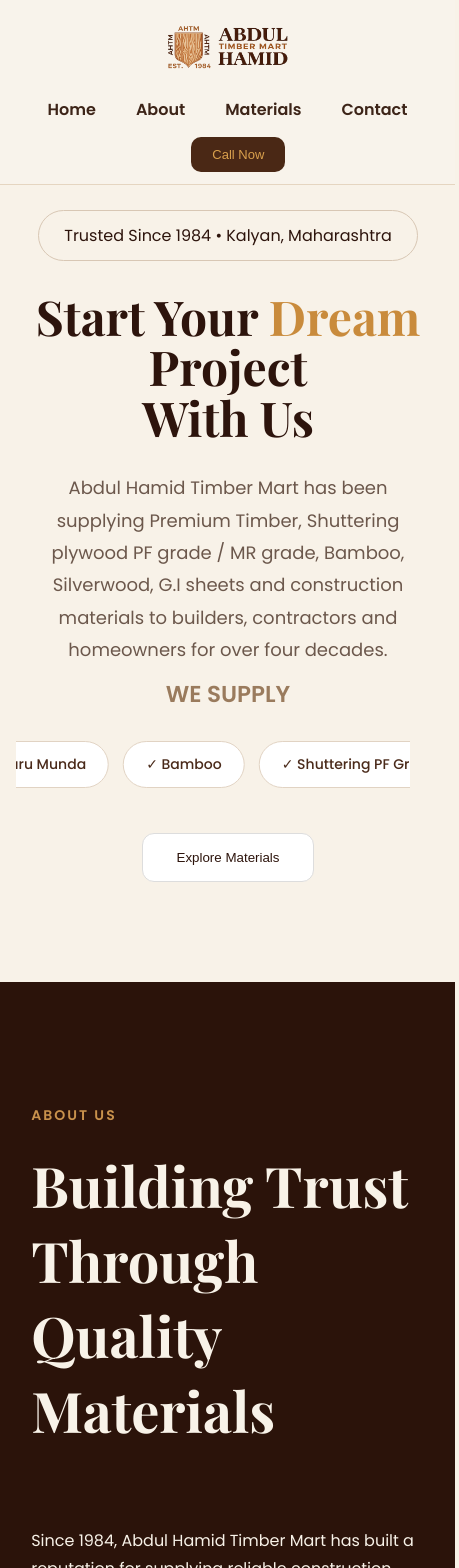
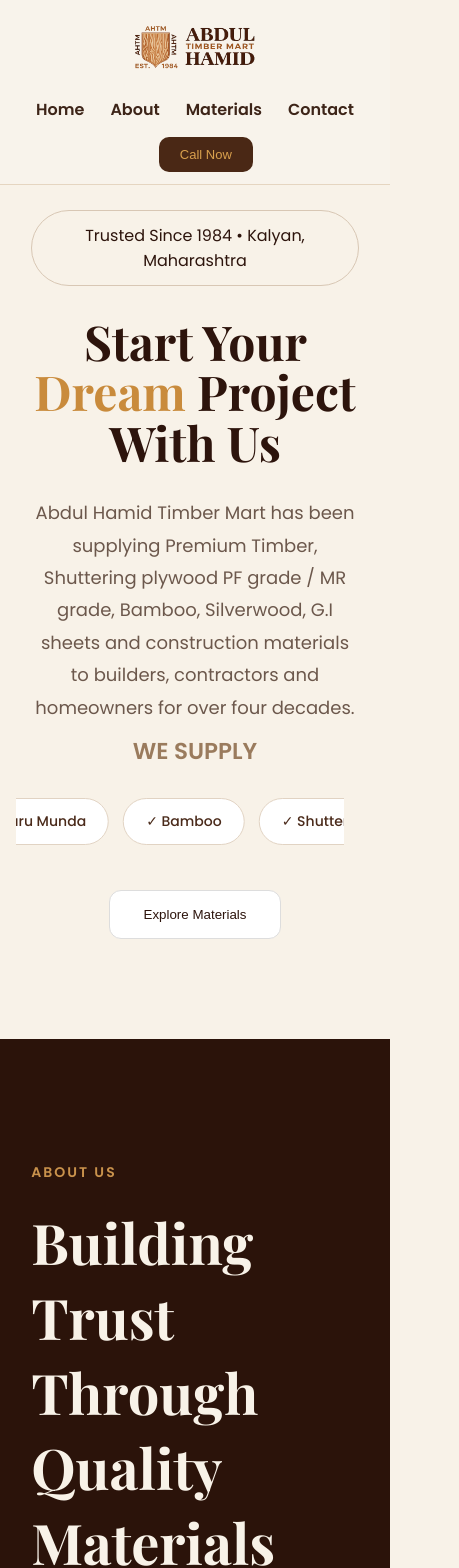
Before and after one commit to chaitali929/construction-website1, a React (Vite) app: page / in a window 390 px wide. Shown: the top 1568 px of the page, 459 px wide, since content can reach past the window. Built offline with nearby package versions, Linux system fonts and the light colour scheme.

Commit message:
Updated materials page and mobile responsiveness

```diff
--- a/src/index.css
+++ b/src/index.css
@@ -6,6 +6,12 @@
 
 html {
   scroll-behavior: smooth;
+}
+
+html,
+body {
+  overflow-x: hidden;
+  width: 100%;
 }
 
 body {
--- a/src/pages/Materials.jsx
+++ b/src/pages/Materials.jsx
@@ -47,7 +47,6 @@
  {
   id: "shuttering-plywood",
   name: "Shuttering plywood PF grade / MR grade",
-      size: "4×1.5, 6×1.5, 4×3",
   image: Plywood,
   gallery: [Plywood, Plywood, Plywood, Plywood],
   desc: "High-quality plywood used in shuttering, interiors and construction. Water-resistant and ideal for heavy-duty usage."
@@ -158,7 +157,11 @@
                 {String(index + 1).padStart(2, "0")}
               </div>
 
-              <div className="catalog-size">{item.size}</div>
+             {item.size && (
+  <div className="catalog-size">
+    {item.size}
+  </div>
+)}
 
               {/* Small hint badge */}
               <div className="catalog-view-more" onClick={() => openLightbox(index)}>
--- a/src/styles/About.css
+++ b/src/styles/About.css
@@ -412,6 +412,6 @@
 
 @media(max-width:458px){
   .about-page{
-    width:455px;
+    width:100%;
   }
   }
--- a/src/styles/Contact.css
+++ b/src/styles/Contact.css
@@ -266,7 +266,7 @@
 
 @media(max-width:458px){
 .contactpg-page{
-  width:455px;
+   width:100%;
 
 }
 .contactpg-faq-section{
--- a/src/styles/Footer.css
+++ b/src/styles/Footer.css
@@ -75,6 +75,7 @@
 
 @media (max-width: 458px){
   .footer{
-    width:455px;
+    width:100%;
   }
+
 }
--- a/src/styles/Home.css
+++ b/src/styles/Home.css
@@ -678,8 +678,11 @@
 
   .contact-container{
     grid-template-columns:1fr;
+            margin-left: -80px;
   }
-
+.why-left h2{
+      font-size: 3rem;
+}
 }
 
 @media(max-width:768px){
@@ -732,26 +735,31 @@
   }
 
   .why-section{
-        width: 455px;
+   width:100%;
   }
 
   .hero {
-        width: 456px;
+   width:100%;
   }
 
   .intro-section {
-            width: 455px;
+    width:100%;
   }
   .materials-section{
-        width: 459px;
+   width:100%;
   }
   .partners-section{
-    width:455px;
+   width:100%;
   }
   .testimonial-section{
-    width:455px;
+   width:100%;
   }
   .contact-section{
     width:455px;
   }
+  .map-card{
+        margin-left: -15px;
+    margin-right: 82px;
+  }
+
 }
--- a/src/styles/Materials.css
+++ b/src/styles/Materials.css
@@ -358,6 +358,6 @@
 
 @media(max-width:458px){
   .catalog-page{
-    width:455px;
+    width:100%;
   }
 }
--- a/src/styles/Navbar.css
+++ b/src/styles/Navbar.css
@@ -99,7 +99,7 @@
 @media (max-width: 480px) {
   .navbar {
     padding: 12px 4%;
-     width: 455px;
+  width:100%;
   }
 
   .logo {
@@ -113,7 +113,7 @@
   }
 
   .nav-links {
-    gap: 40px;
+    gap: 26px;
   }
 
   .nav-links a {
```
Lines whose indentation alone changed are shown as unchanged.
